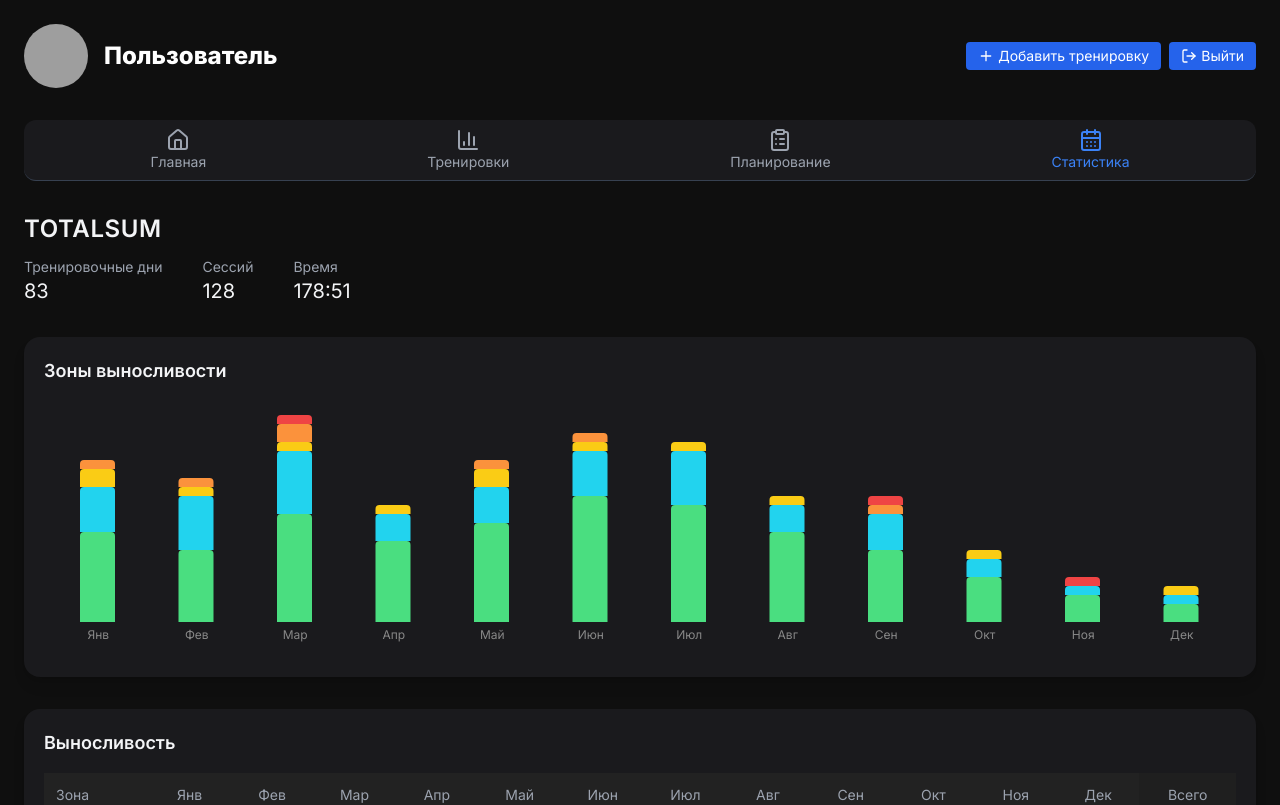
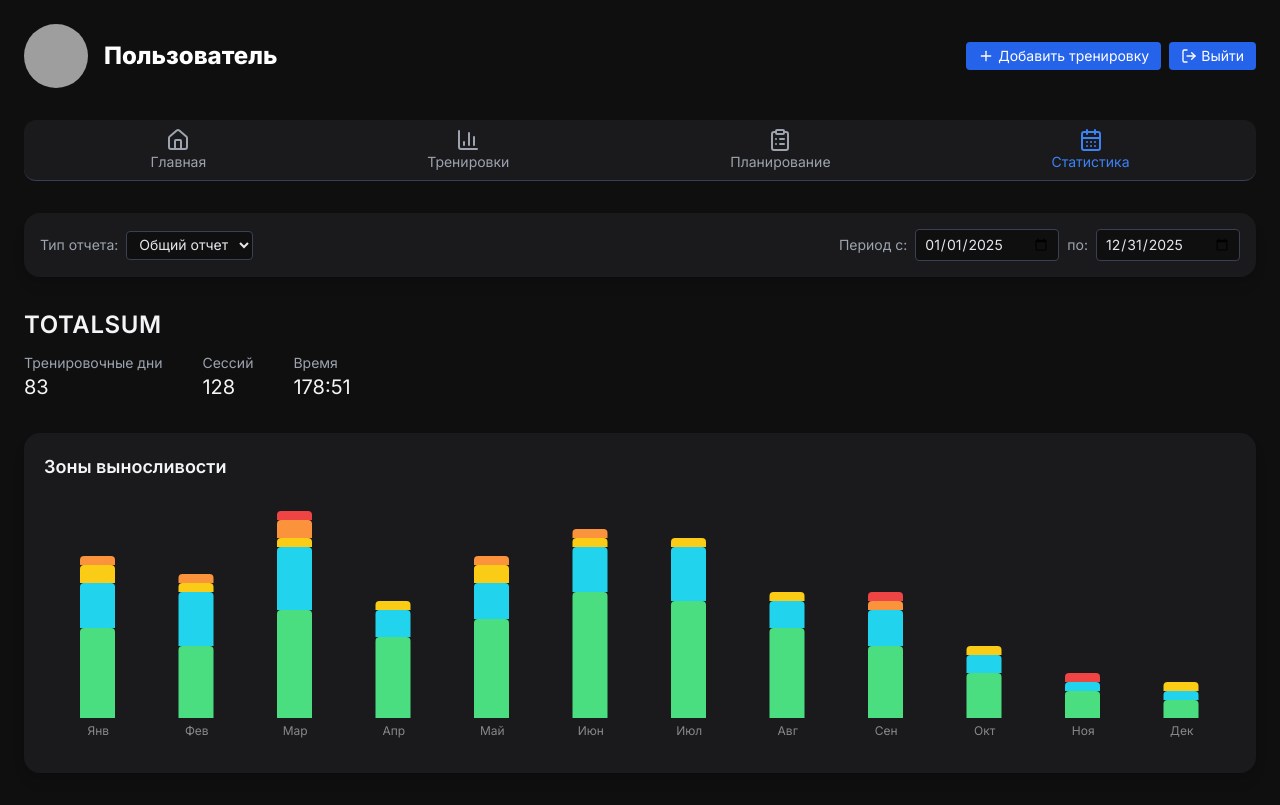
Before and after one commit to mbaliabin/dagbook-test, a React (Vite) app in the folder fasx-frontend/: page /statistics in a window 1280 px wide. Shown: the top 805 px of the page. Built offline with nearby package versions, Linux system fonts and the light colour scheme; grey boxes are pictures that could not be loaded.

Commit message:
Доработка StatisticsPage.tsx 186

```diff
--- a/fasx-frontend/src/pages/StatisticsPage.tsx
+++ b/fasx-frontend/src/pages/StatisticsPage.tsx
@@ -141,6 +141,37 @@ export default function StatsPage() {
           })}
         </div>
 
+        {/* Выбор отчета и периода */}
+        <div className="bg-[#1a1a1d] p-4 rounded-2xl shadow-lg flex flex-col md:flex-row md:items-center md:justify-between gap-4 mb-6">
+          <div className="flex items-center gap-2">
+            <label className="text-gray-400 text-sm">Тип отчета:</label>
+            <select
+              value={reportType}
+              onChange={(e) => setReportType(e.target.value)}
+              className="bg-[#0f0f0f] text-gray-200 text-sm px-2 py-1 rounded border border-gray-700"
+            >
+              <option>Общий отчет</option>
+            </select>
+          </div>
+
+          <div className="flex items-center gap-2 flex-wrap">
+            <label className="text-gray-400 text-sm">Период с:</label>
+            <input
+              type="date"
+              value={startPeriod}
+              onChange={(e) => setStartPeriod(e.target.value)}
+              className="bg-[#0f0f0f] text-gray-200 text-sm px-2 py-1 rounded border border-gray-700"
+            />
+            <label className="text-gray-400 text-sm">по:</label>
+            <input
+              type="date"
+              value={endPeriod}
+              onChange={(e) => setEndPeriod(e.target.value)}
+              className="bg-[#0f0f0f] text-gray-200 text-sm px-2 py-1 rounded border border-gray-700"
+            />
+          </div>
+        </div>
+
         {/* TOTALSUM */}
         <div>
           <h1 className="text-2xl font-semibold tracking-wide text-gray-100">TOTALSUM</h1>
```
